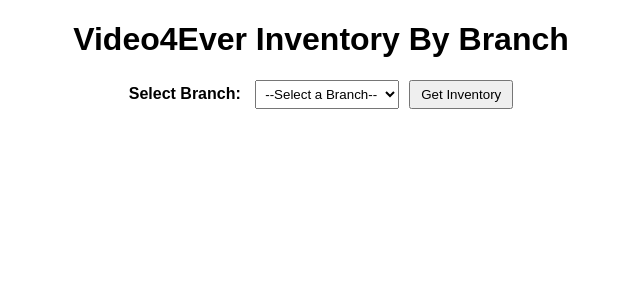
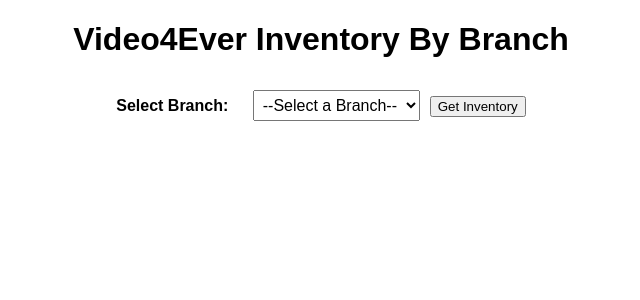
Before and after one commit to ArnavVed/Video4ever, a React (Create React App) app in the folder client/: page / in a window 1280 px wide. Shown: the top 300 px of the page, without its empty margins (319-959 px from the left). Built offline with nearby package versions, Linux system fonts and the light colour scheme.

Commit message:
finished program. everything works

```diff
--- a/client/src/App.css
+++ b/client/src/App.css
@@ -1,63 +1,56 @@
-/* App.css */
-
 .App {
+  text-align: center;
   font-family: Arial, sans-serif;
-  margin: 20px;
-  text-align: left;
 }
 
-h1 {
+.App-header {
+  margin: 20px;
+}
+
+label {
+  font-weight: bold;
+  margin-right: 10px;
+}
+
+select {
+  margin: 10px;
+  padding: 5px;
+  font-size: 16px;
+}
+
+table {
+  margin: 20px auto;
+  width: 80%;
+  border-collapse: collapse;
+  box-shadow: 0px 0px 10px rgba(0, 0, 0, 0.1);
+}
+
+th, td {
+  border: 1px solid #ddd;
+  padding: 8px;
   text-align: center;
 }
 
-.branch-selection {
-  margin-bottom: 20px;
-  text-align: center;
-}
-
-.branch-selection label {
-  margin-right: 10px;
-  font-weight: bold;
-}
-
-.branch-selection select {
-  margin-right: 10px;
-  padding: 5px;
-}
-
-.branch-selection button {
-  padding: 5px 10px;
-  cursor: pointer;
-}
-
-.error-message {
-  color: red;
-  text-align: center;
-  margin-bottom: 20px;
-}
-
-.movie-table {
-  width: 80%;
-  margin: 0 auto;
-  border-collapse: collapse;
-  border: 1px solid #ccc;
-}
-
-.movie-table th, .movie-table td {
-  border: 1px solid #ccc;
-  padding: 8px;
-  text-align: left;
-}
-
-.movie-table th {
-  background-color: #f2f2f2;
-  font-weight: bold;
+th {
+  background-color: #4CAF50;
+  color: white;
 }
 
 .even-row {
+  background-color: #f2f2f2;
+}
+
+.odd-row {
   background-color: #ffffff;
 }
 
-.odd-row {
-  background-color: #f9f9f9;
+tr:hover {
+  background-color: #ddd;
 }
+
+
+.error {
+  color: red;
+  font-weight: bold;
+  margin-top: 10px;
+}
--- a/client/src/App.js
+++ b/client/src/App.js
@@ -13,7 +13,7 @@ function App() {
       return;
     }
     setError('');
-    fetch(`http://localhost:8080/${branch}`) // Adjust if your server runs elsewhere
+    fetch(`http://localhost:3000/${branch}`) // Adjust if your server runs elsewhere
       .then(response => {
         if (!response.ok) {
           throw new Error('Network response was not ok.');
```
Also changed, not shown: 2 other files (tests, documents, lock files or other folders).
